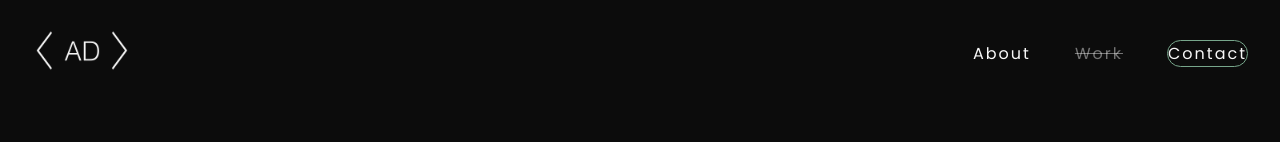
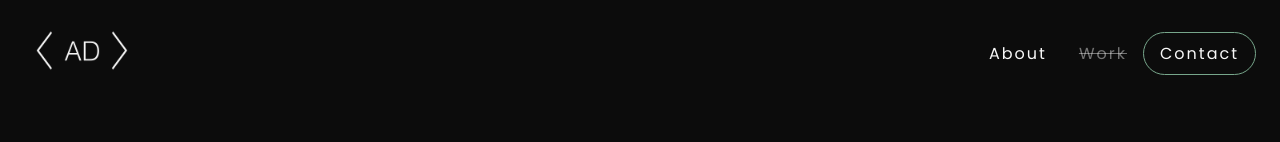
Before and after one commit to Duquea95/NextJS_Portfolio, a Next.js app: page / in a window 1280 px wide. Shown: the top 142 px of the page. Built offline with nearby package versions, Linux system fonts and the light colour scheme.

Commit message:
fix nav css

```diff
--- a/global.css
+++ b/global.css
@@ -200,7 +200,7 @@ header ul{
 }
 
 header ul li{
-  /* padding: 0.5rem 1rem; */
+  padding: 0.5rem 1rem;
 }
 
 .menu.open ul{
```
